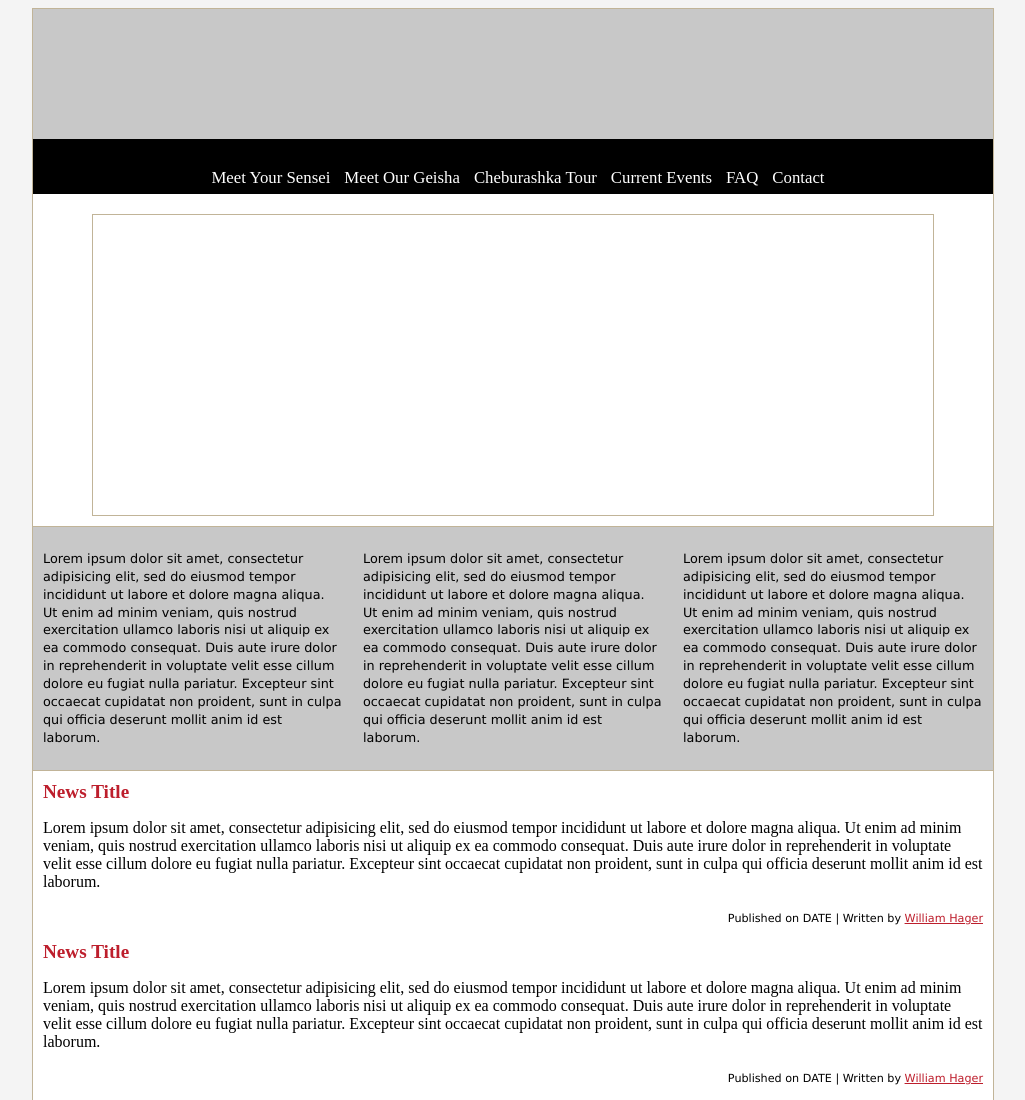
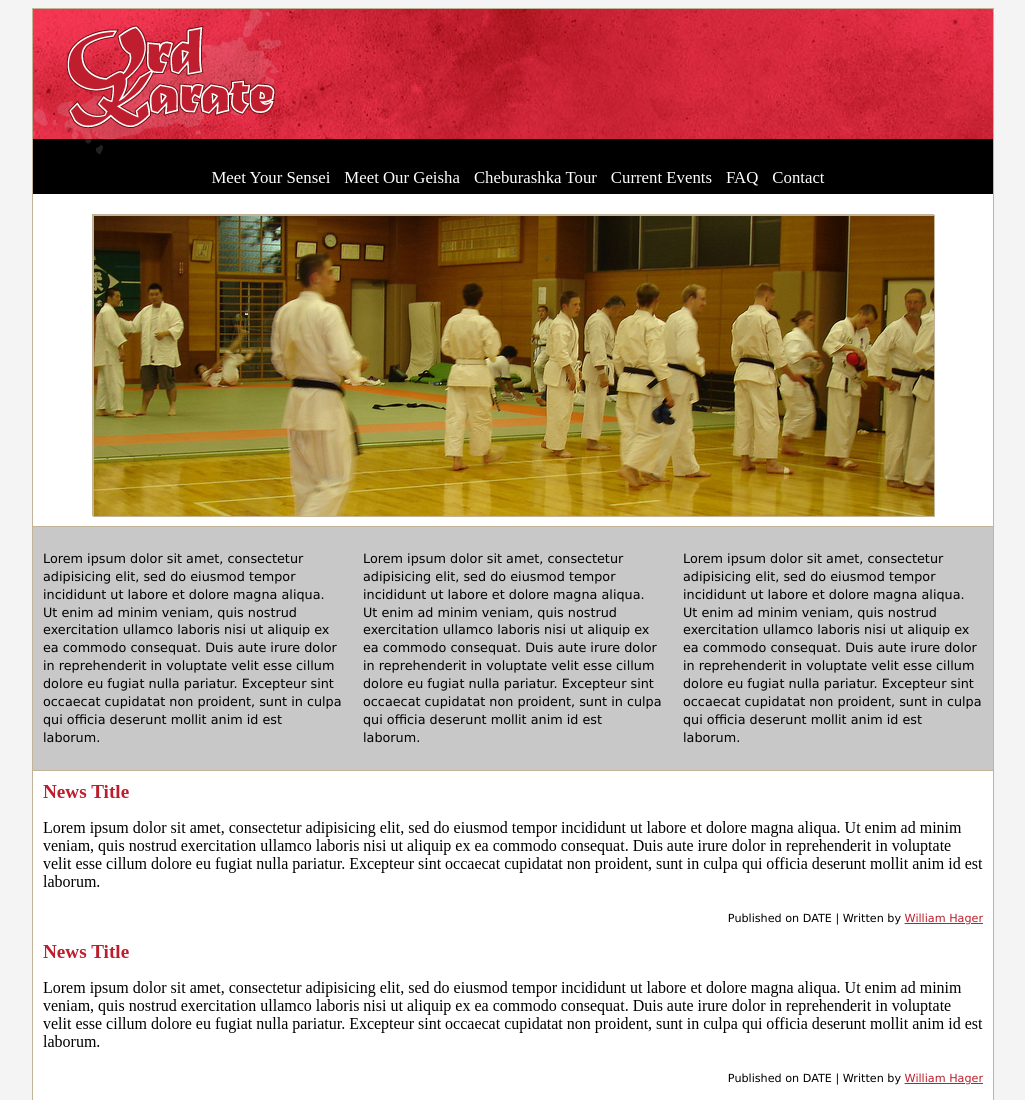
Before and after one commit to Dadidam/my-responsive, a plain HTML site: page index.html in a window 1280 px wide. Shown: the top 1100 px of the page, without its empty margins (127-1152 px from the left). Drawn offline with Linux system fonts and the light colour scheme.

Commit message:
Added some graphic: main bg, logo and slideshow images

```diff
--- a/index.html
+++ b/index.html
@@ -5,7 +5,9 @@
 <body>
 	<div id="master">
 
-		<header></header>
+		<header>
+			<img src="Logo.png">
+		</header>
 
 		<nav>
 
@@ -22,7 +24,9 @@
 
 		</nav>
 
-		<div id="slideshow"></div>
+		<div id="slideshow">
+			<img src="Shodan.jpg">
+		</div>
 
 		<div class="contentbox">
 			<p>Lorem ipsum dolor sit amet, consectetur adipisicing elit, sed do eiusmod tempor incididunt ut labore et dolore magna aliqua. Ut enim ad minim veniam, quis nostrud exercitation ullamco laboris nisi ut aliquip ex ea commodo consequat. Duis aute irure dolor in reprehenderit in voluptate velit esse cillum dolore eu fugiat nulla pariatur. Excepteur sint occaecat cupidatat non proident, sunt in culpa qui officia deserunt mollit anim id est laborum.</p>
--- a/styles.css
+++ b/styles.css
@@ -17,7 +17,7 @@ nav ul {
     width: 95%;
   }
   header {
-    background: rgb(200, 200, 200);
+    background: url(HeaderBG.jpg);
     height: 130px;
   }
   nav {
@@ -102,7 +102,7 @@ nav ul {
     width: 95%;
   }
   header {
-    background: rgb(200, 200, 200);
+    background: url(HeaderBG.jpg);
     height: 130px;
   }
   nav {
@@ -122,11 +122,13 @@ nav ul {
 			text-decoration: none;
 		}
   #slideshow {
-    border: 1px solid rgb(193, 180, 152);
-    height: 300px;
     margin: 10px auto;
     width: 90%;
-  }
+	}
+		#slideshow img {
+			border: 1px solid rgb(193, 180, 152);
+			width: 100%;
+		}
   .contentbox {
     background: rgb(200, 200, 200);
     border-bottom: 1px solid rgb(193, 180, 152);
@@ -187,7 +189,7 @@ nav ul {
     width: 960px;
   }
   header {
-    background: rgb(200, 200, 200);
+    background: url(HeaderBG.jpg);
     height: 130px;
     width: 960px;
   }
```
Also changed, not shown: HeaderBG.jpg (added), Logo.png (added), Shodan.jpg (added).
